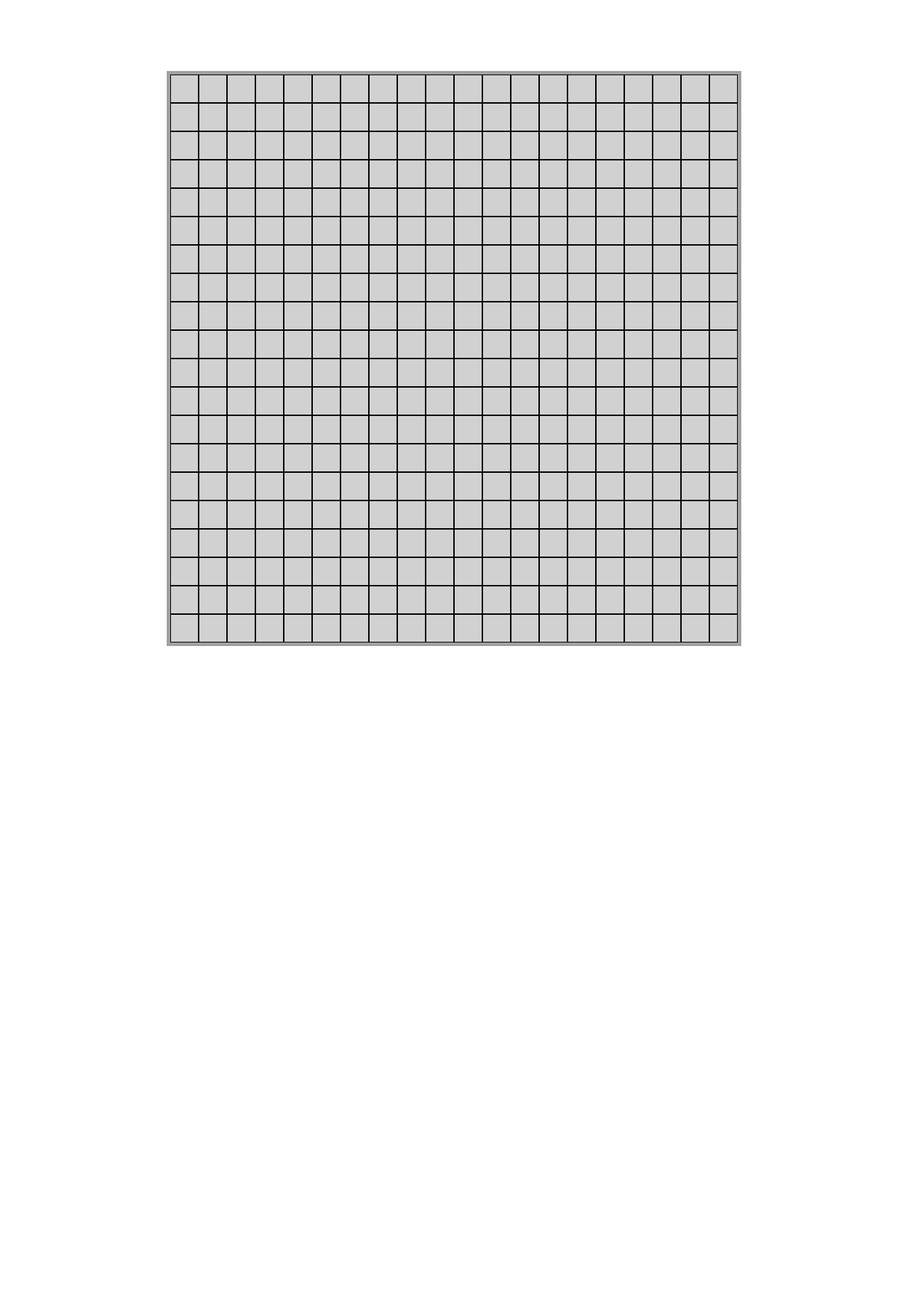
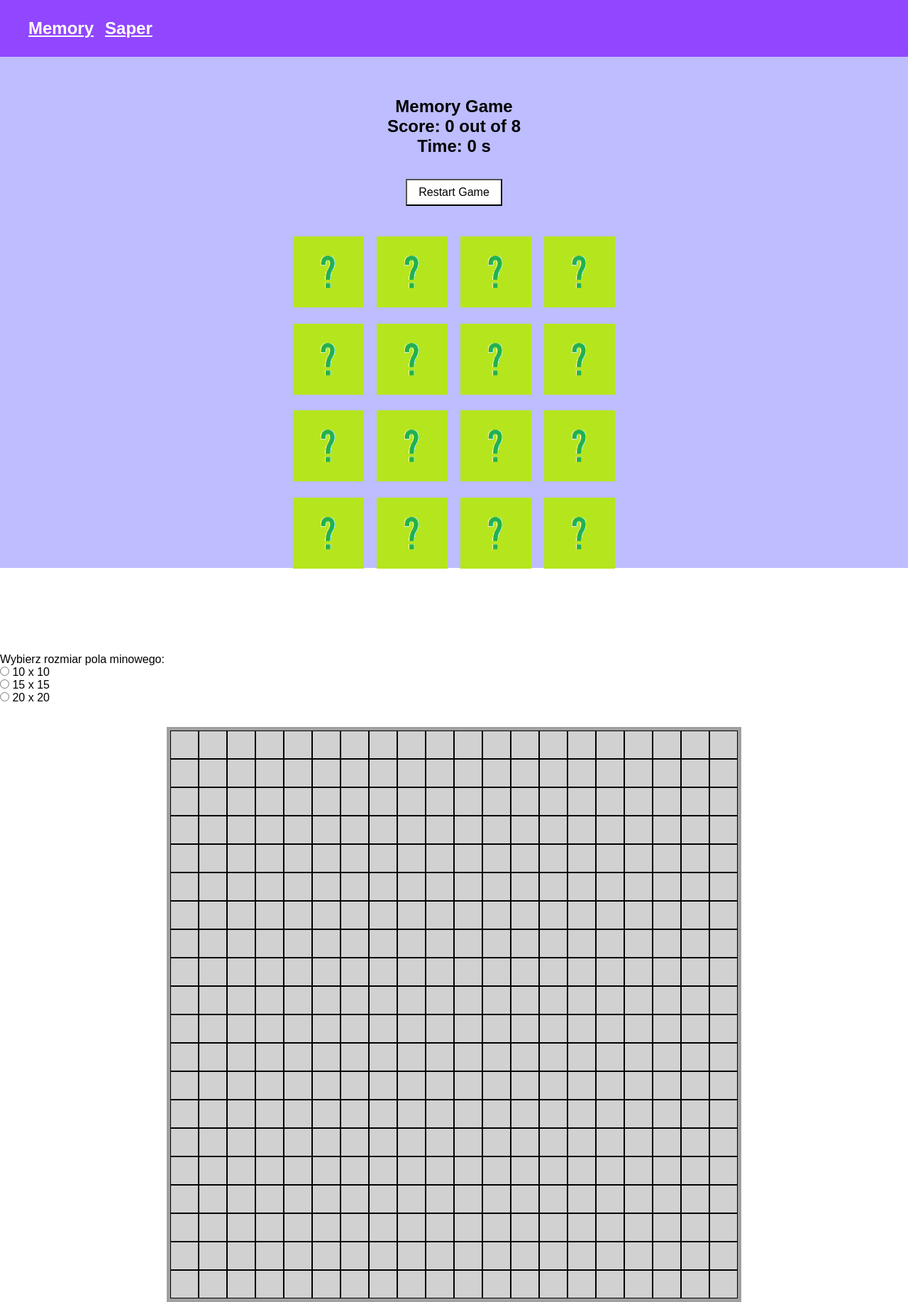
Before and after one commit to aleksl1/jsgames, a plain HTML site: page index.html in a window 1280 px wide. Shown: the whole page at 71% size. Before the commit the page ends 910 px from the top, so only its background shows below. Drawn offline with Linux system fonts and the light colour scheme.

Commit message:
saper ok

```diff
--- a/index.html
+++ b/index.html
@@ -5,11 +5,22 @@
     <meta http-equiv="X-UA-Compatible" content="IE=edge" />
     <meta name="viewport" content="width=device-width, initial-scale=1.0" />
     <title>Games</title>
-    <link rel="stylesheet" href="style.css" />
-    <link rel="stylesheet" href="cv.css" />
+    <link rel="stylesheet" href="/styles/style.css" />
   </head>
   <body>
-    <!-- <section id="memo">
+    <header>
+      <nav class="games-menu">
+        <ul class="games-menu-list">
+          <li class="games-menu-item">
+            <a class="games-menu-link" href="#memo">Memory</a>
+          </li>
+          <li class="games-menu-item">
+            <a class="games-menu-link" href="#minesweeper">Saper</a>
+          </li>
+        </ul>
+      </nav>
+    </header>
+    <section id="memo">
       <div class="memo-header">
         <h1>Memory Game</h1>
         <h2>Score: <span class="memo-score"></span><span> out of 8</span></h2>
@@ -18,137 +29,29 @@
       </div>
 
       <div class="memo-grid"></div>
-    </section> -->
+    </section>
     <section id="minesweeper">
-      <div class="minesweeper-header"></div>
-      <div class="minesweeper-grid"></div>
-    </section>
-    <!-- <section id="cv">
-      <div class="cv-grid">
-        <div class="cv-header">
-          <div class="cv-photo"><img src="/assets/deer.png" alt="" /></div>
-          <div class="cv-intro">
-            <h1 class="first-name">Aleksander</h1>
-            <h1 class="last-name">Sławek</h1>
-            <span class="title">Junior Frontend Developer</span>
-            <div class="info-email">
-              <span class="info-email-icon">
-                <svg
-                  fill="none"
-                  xmlns="http://www.w3.org/2000/svg"
-                  viewBox="0 0 24 24"
-                  width="24"
-                  height="24"
-                >
-                  <path
-                    d="M22 4H2v16h20V4zM4 18V6h16v12H4zM8 8H6v2h2v2h2v2h4v-2h2v-2h2V8h-2v2h-2v2h-4v-2H8V8z"
-                    fill="currentColor"
-                  />
-                </svg>
-              </span>
-              <span class="info-email-adress"
-                >aleksander.slawek1@gmail.com</span
-              >
-            </div>
-            <div class="info-phone">
-              <span class="info-phone-icon">
-                <svg
-                  fill="none"
-                  xmlns="http://www.w3.org/2000/svg"
-                  viewBox="0 0 24 24"
-                  width="24"
-                  height="24"
-                >
-                  <path
-                    d="M6 3h12v18H6V3zm10 16V5h-2v2h-4V5H8v14h8zm-5-4h2v2h-2v-2z"
-                    fill="currentColor"
-                  />
-                </svg>
-              </span>
-              <span class="info-phone-number">793 675 575</span>
-            </div>
+      <div class="minesweeper-menu">
+        <div class="minesweeper-menu-size">
+          <p>Wybierz rozmiar pola minowego:</p>
+          <div class="minesweeper-menu-option">
+            <input type="radio" name="boardsize" id="small" />
+            <label for="small">10 x 10</label>
           </div>
-        </div>
-        <div class="cv-body">
-          <div class="cv-left">
-            <h2 class="cv-skills-title">Umiejętności:</h2>
-            <ul class="cv-skills-list">
-              <li>JavaScript ES6</li>
-              <li>HTML5</li>
-              <li>CSS3</li>
-              <li>React</li>
-              <li>Język Angielski B2/C1</li>
-            </ul>
-            <ul class="cv-skills-list-secondary">
-              <li>GIT</li>
-              <li>SEO</li>
-              <li>Responsive web desing</li>
-              <li>REST APIs</li>
-              <li>preprocesor Sass</li>
-            </ul>
-            <div class="links">
-              <span
-                ><a class="links-title" href="https://github.com/aleksl1"
-                  >GitHub</a
-                >
-
-                <a href="https://github.com/aleksl1"
-                  >https://github.com/aleksl1</a
-                ></span
-              >
-              <span
-                ><a class="links-title" href="https://github.com/aleksl1"
-                  >Portfolio</a
-                >
-
-                <a href="https://github.com/aleksl1"
-                  >https://github.com/aleksl1</a
-                ></span
-              >
-            </div>
+          <div class="minesweeper-menu-option">
+            <input type="radio" name="boardsize" id="medium" />
+            <label for="medium">15 x 15</label>
           </div>
-          <div class="cv-right">
-            <div class="edu">
-              <h3>Wykształcenie</h3>
-              <ul class="edu-list">
-                <li>
-                  <span>2012 - 2015 Politechnika Lubelska</span>
-                  <span>Informatyka (nie ukończone)</span>
-                </li>
-                <li>
-                  <span>2010 - 2012 UMCS Lublin</span>
-                  <span>Finanse i Rachunkowość (nie ukończone)</span>
-                </li>
-                <li>
-                  <span>2007 - 2010 V L.O. w Lublinie</span>
-                  <span>klasa Mat.-Fiz.</span>
-                </li>
-              </ul>
-            </div>
-            <div class="job">
-              <h3>Praca</h3>
-              <div>
-                <span>Wrzesień 2021 - dzisiaj</span>
-                <span
-                  >Nauka technologii frontendowych we własnym zakresie, z
-                  wykorzystaniem kursów Udemy oraz ogólnodostępnych materiałów
-                  (youtube,github,dokumentacja)</span
-                >
-              </div>
-              <div>
-                <span>2016 - 2021</span>
-                <span
-                  >Praca biurowa w kancelarii INLEX, zajmującej się upadłościami
-                  firm i konsumentów, w Lublinie</span
-                >
-              </div>
-            </div>
+          <div class="minesweeper-menu-option">
+            <input type="radio" name="boardsize" id="large" />
+            <label for="large">20 x 20</label>
           </div>
         </div>
       </div>
-    </section> -->
-    <!-- <script src="memo.js"></script> -->
-    <script type="module" src="minesweeperAdjacentFields.js"></script>
-    <script src="minesweeper.js"></script>
+      <div class="minesweeper-grid"></div>
+    </section>
+    <script src="./scripts/memo.js"></script>
+
+    <script src="./scripts/minesweeper.js"></script>
   </body>
 </html>
--- a/minesweeper.js
+++ b/scripts/minesweeper.js
@@ -8,9 +8,11 @@ function initGame(edgeSize, bombFieldsAmount) {
     const numberOfFields = boardSize * boardSize;
     for (let i = 0; i < numberOfFields; i++) {
       const field = document.createElement("div");
+
       field.classList.add("minesweeper-field");
       field.classList.add("unknown-field");
       field.setAttribute("data-id", i);
+      field.setAttribute("tabindex", "0");
       field.setAttribute("data-bomb", false);
 
       if (i < boardSize) {
@@ -75,6 +77,7 @@ function initGame(edgeSize, bombFieldsAmount) {
         });
         fieldsList[i].setAttribute("data-value", fieldBombValue);
         fieldsList[i].setAttribute("data-adjacent", neighbourIds);
+        fieldsList[i].setAttribute("data-waschecked", "false");
       } else if (fieldsList[i].dataset.edge === "topRight") {
         let fieldBombValue = 0;
         const neighbourIds = [
@@ -89,6 +92,7 @@ function initGame(edgeSize, bombFieldsAmount) {
         });
         fieldsList[i].setAttribute("data-value", fieldBombValue);
         fieldsList[i].setAttribute("data-adjacent", neighbourIds);
+        fieldsList[i].setAttribute("data-waschecked", "false");
       } else if (fieldsList[i].dataset.edge === "bottomLeft") {
         let fieldBombValue = 0;
         const neighbourIds = [
@@ -103,6 +107,7 @@ function initGame(edgeSize, bombFieldsAmount) {
         });
         fieldsList[i].setAttribute("data-value", fieldBombValue);
         fieldsList[i].setAttribute("data-adjacent", neighbourIds);
+        fieldsList[i].setAttribute("data-waschecked", "false");
       } else if (fieldsList[i].dataset.edge === "bottomRight") {
         let fieldBombValue = 0;
         const neighbourIds = [
@@ -117,6 +122,7 @@ function initGame(edgeSize, bombFieldsAmount) {
         });
         fieldsList[i].setAttribute("data-value", fieldBombValue);
         fieldsList[i].setAttribute("data-adjacent", neighbourIds);
+        fieldsList[i].setAttribute("data-waschecked", "false");
       }
 
       //conditions for edges
@@ -136,6 +142,7 @@ function initGame(edgeSize, bombFieldsAmount) {
         });
         fieldsList[i].setAttribute("data-value", fieldBombValue);
         fieldsList[i].setAttribute("data-adjacent", neighbourIds);
+        fieldsList[i].setAttribute("data-waschecked", "false");
       } else if (fieldsList[i].dataset.edge === "right") {
         {
           let fieldBombValue = 0;
@@ -153,6 +160,7 @@ function initGame(edgeSize, bombFieldsAmount) {
           });
           fieldsList[i].setAttribute("data-value", fieldBombValue);
           fieldsList[i].setAttribute("data-adjacent", neighbourIds);
+          fieldsList[i].setAttribute("data-waschecked", "false");
         }
       } else if (fieldsList[i].dataset.edge === "bottom") {
         {
@@ -171,6 +179,7 @@ function initGame(edgeSize, bombFieldsAmount) {
           });
           fieldsList[i].setAttribute("data-value", fieldBombValue);
           fieldsList[i].setAttribute("data-adjacent", neighbourIds);
+          fieldsList[i].setAttribute("data-waschecked", "false");
         }
       } else if (fieldsList[i].dataset.edge === "left") {
         {
@@ -189,6 +198,7 @@ function initGame(edgeSize, bombFieldsAmount) {
           });
           fieldsList[i].setAttribute("data-value", fieldBombValue);
           fieldsList[i].setAttribute("data-adjacent", neighbourIds);
+          fieldsList[i].setAttribute("data-waschecked", "false");
         }
       }
       //conditions for other fields
@@ -212,6 +222,7 @@ function initGame(edgeSize, bombFieldsAmount) {
           });
           fieldsList[i].setAttribute("data-value", fieldBombValue);
           fieldsList[i].setAttribute("data-adjacent", neighbourIds);
+          fieldsList[i].setAttribute("data-waschecked", "false");
         }
       }
     }
@@ -227,42 +238,70 @@ function initGame(edgeSize, bombFieldsAmount) {
     }
   });
 
-  const checkForBomb = (fieldId) => {
+  const checkForBomb = (fieldId, prevFieldId) => {
+    if (allFields[fieldId].dataset.waschecked === "true") {
+      return;
+    }
+    if (
+      prevFieldId &&
+      prevFieldId !== fieldId &&
+      allFields[fieldId].dataset.waschecked === "false"
+    ) {
+      if (
+        allFields[fieldId].dataset.bomb === "false" &&
+        allFields[fieldId].dataset.value === "0"
+      ) {
+        allFields[fieldId].classList.add("clear-field");
+        allFields[fieldId].setAttribute("data-waschecked", "true");
+        checkSurroundingFields(fieldId, prevFieldId);
+      } else if (
+        allFields[fieldId].dataset.bomb === "true" ||
+        allFields[fieldId].dataset.value !== "0"
+      ) {
+        allFields[fieldId].classList.add("clear-field");
+        allFields[fieldId].setAttribute("data-waschecked", "true");
+        return;
+      }
+    } else {
       if (allFields[fieldId].dataset.bomb === "false") {
         allFields[fieldId].classList.add("clear-field");
+        allFields[fieldId].setAttribute("data-waschecked", "true");
         userClickFlag = false;
+        if (allFields[fieldId].dataset.value === "0") {
+          checkSurroundingFields(fieldId);
+        } else if (allFields[fieldId].dataset.value !== "0") {
+          return;
+        }
       } else if (allFields[fieldId].dataset.bomb === "true" && !userClickFlag) {
         allFields[fieldId].classList.add("clear-field");
+        allFields[fieldId].setAttribute("data-waschecked", "true");
       } else if (allFields[fieldId].dataset.bomb === "true" && userClickFlag) {
         allFields[fieldId].classList.add("bomb-field");
+        allFields[fieldId].setAttribute("data-waschecked", "true");
         endGame();
+      }
     }
   };
 
-  const checkSurroundingFields = (fieldId, prevFieldId) => {
-    const adjacentFields = allFields[fieldId].dataset.adjacent.split(",");
-    console.log(prevFieldId);
-    if (fieldId != prevFieldId) {
-      const prevIndex = adjacentFields.indexOf(prevFieldId);
-      adjacentFields.splice(prevIndex);
-    }
+  const checkSurroundingFields = (fieldId, ignoredField) => {
+    const prevFieldId = fieldId;
+    const adjacentFields = allFields[prevFieldId].dataset.adjacent.split(",");
 
     adjacentFields.forEach((field) => {
-      do {
-        checkForBomb(allFields[field].dataset.id);
-      } while (allFields[field].dataset.value === "0");
+      checkForBomb(field, prevFieldId);
     });
   };
 
   const clickFieldHandler = (e) => {
     userClickFlag = true;
-    checkForBomb(e.target.dataset.id);
-    if (e.target.dataset.value === "0") {
-      checkSurroundingFields(e.target.dataset.id, e.target.dataset.id);
-    }
+    checkForBomb(e.target.dataset.id, e.target.dataset.id);
   };
 
   mineBoard.addEventListener("click", clickFieldHandler);
+  mineBoard.addEventListener("contextmenu", (e) => {
+    e.preventDefault();
+    e.target.classList.toggle("marked-field");
+  });
 
   const endGame = () => {
     allFields.forEach((field) => {
@@ -275,4 +314,4 @@ function initGame(edgeSize, bombFieldsAmount) {
   };
 }
 
-initGame(20, 20);
+initGame(20, 80);
--- a/style.css
+++ /dev/null
@@ -1,70 +0,0 @@
-* {
-  margin: 0;
-  padding: 0;
-}
-
-#memo {
-  height: 100vh;
-  background-color: rgb(189, 189, 255);
-}
-.memo-header {
-  margin: 0 auto;
-  text-align: center;
-  padding-top: 100px;
-}
-.memo-grid {
-  display: flex;
-  flex-wrap: wrap;
-  width: 490px;
-  height: 490px;
-  margin: 100px auto;
-  align-content: space-around;
-  justify-content: space-evenly;
-}
-.card,
-.card-image {
-  width: 100px;
-  height: 100px;
-}
-.restart {
-  outline: none;
-  background-color: white;
-  font-size: 1rem;
-  padding: 0.5rem 1rem;
-  margin-top: 2rem;
-}
-
-#minesweeper {
-  height: 100vh;
-}
-.minesweeper-grid {
-  height: 800px;
-  width: 800px;
-  border: solid 5px rgb(160, 160, 160);
-  margin: 100px auto;
-  display: flex;
-  flex-wrap: wrap;
-}
-.minesweeper-field {
-  height: 40px;
-  width: 40px;
-  box-sizing: border-box;
-  border: solid 1px black;
-  font-weight: bold;
-  text-align: center;
-  line-height: 40px;
-  font-size: 0px;
-}
-.unknown-field {
-  background-color: rgb(209, 209, 209);
-}
-.clear-field {
-  background-color: white;
-  font-size: 20px;
-}
-.bomb-field {
-  background-color: red;
-}
-.marked-field {
-  background-color: black;
-}
--- /dev/null
+++ b/styles/memo.css
@@ -0,0 +1,31 @@
+#memo {
+  height: 85vh;
+  padding-top: 15vh;
+  background-color: rgb(189, 189, 255);
+}
+.memo-header {
+  margin: 0 auto;
+  text-align: center;
+  padding-top: 1rem;
+}
+.memo-grid {
+  display: flex;
+  flex-wrap: wrap;
+  width: 490px;
+  height: 490px;
+  margin: 2rem auto;
+  align-content: space-around;
+  justify-content: space-evenly;
+}
+.card,
+.card-image {
+  width: 100px;
+  height: 100px;
+}
+.restart {
+  outline: none;
+  background-color: white;
+  font-size: 1rem;
+  padding: 0.5rem 1rem;
+  margin-top: 2rem;
+}
--- /dev/null
+++ b/styles/minesweeper.css
@@ -0,0 +1,37 @@
+#minesweeper {
+  height: 80vh;
+  padding-top: 15vh;
+  margin-bottom: 2rem;
+}
+.minesweeper-grid {
+  height: 800px;
+  width: 800px;
+  border: solid 5px rgb(160, 160, 160);
+  margin: 2rem auto;
+  display: flex;
+  flex-wrap: wrap;
+}
+.minesweeper-field {
+  height: 40px;
+  width: 40px;
+  box-sizing: border-box;
+  border: solid 1px black;
+  font-weight: bold;
+  text-align: center;
+  line-height: 40px;
+  font-size: 0px;
+  z-index: 999;
+}
+.unknown-field {
+  background-color: rgb(209, 209, 209);
+}
+.clear-field {
+  background-color: white;
+  font-size: 20px;
+}
+.bomb-field {
+  background-color: red;
+}
+.marked-field {
+  background-color: black;
+}
--- /dev/null
+++ b/styles/style.css
@@ -0,0 +1,35 @@
+@import "./memo.css";
+@import "./minesweeper.css";
+
+* {
+  margin: 0;
+  padding: 0;
+  font-family: Arial, Helvetica, sans-serif;
+}
+html {
+  scroll-behavior: smooth;
+}
+.games-menu {
+  background-color: #9147ff;
+  width: 100%;
+  position: fixed;
+  top: 0;
+  left: 0;
+}
+.games-menu-list {
+  display: flex;
+  list-style: none;
+  align-items: center;
+  justify-content: flex-start;
+  height: 10vh;
+  padding-left: 2rem;
+}
+.games-menu-item {
+  text-align: center;
+  padding: 0.5rem;
+}
+.games-menu-link {
+  color: white;
+  font-size: 1.5rem;
+  font-weight: bold;
+}
```
Also changed, not shown: minesweeperAdjacentFields.js (deleted, +0 -83 lines), scripts/memo.js (renamed from memo.js, +0 -19 lines), app.js (deleted). Lines whose indentation alone changed are shown as unchanged.
